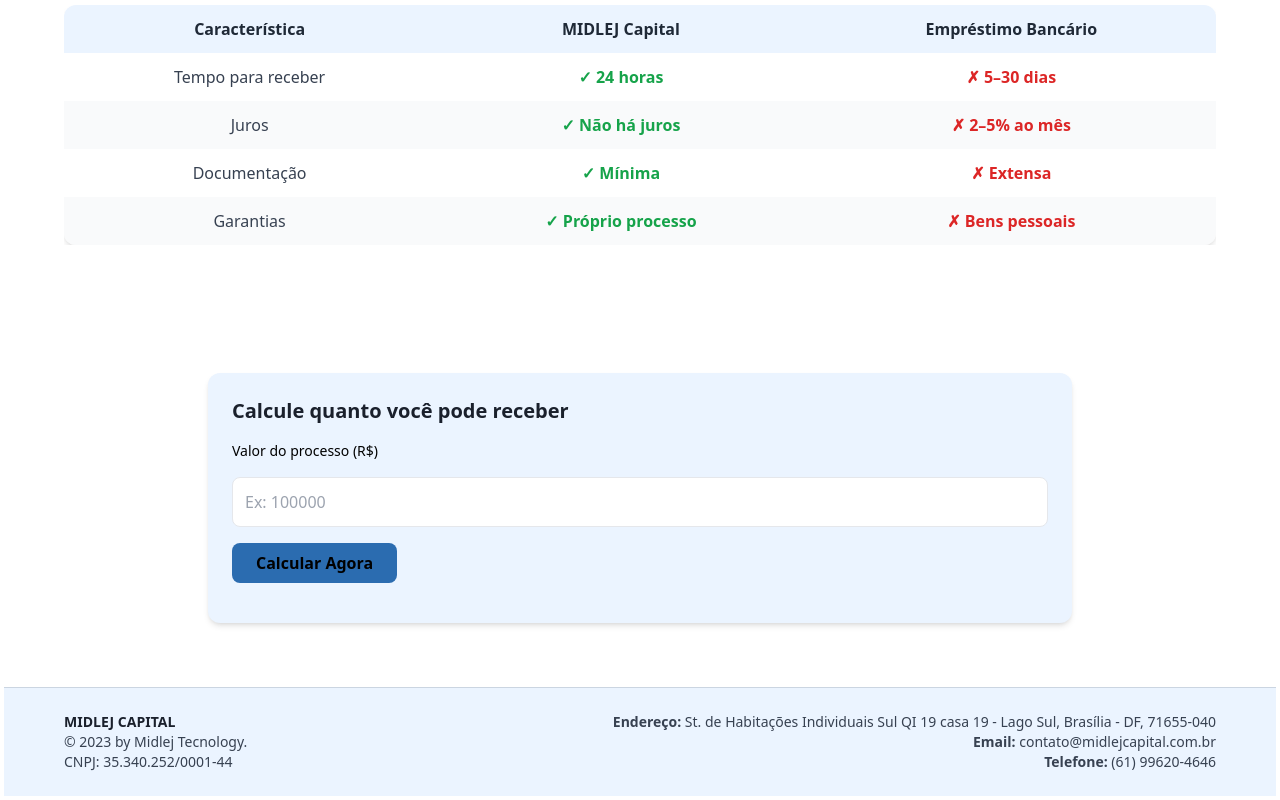
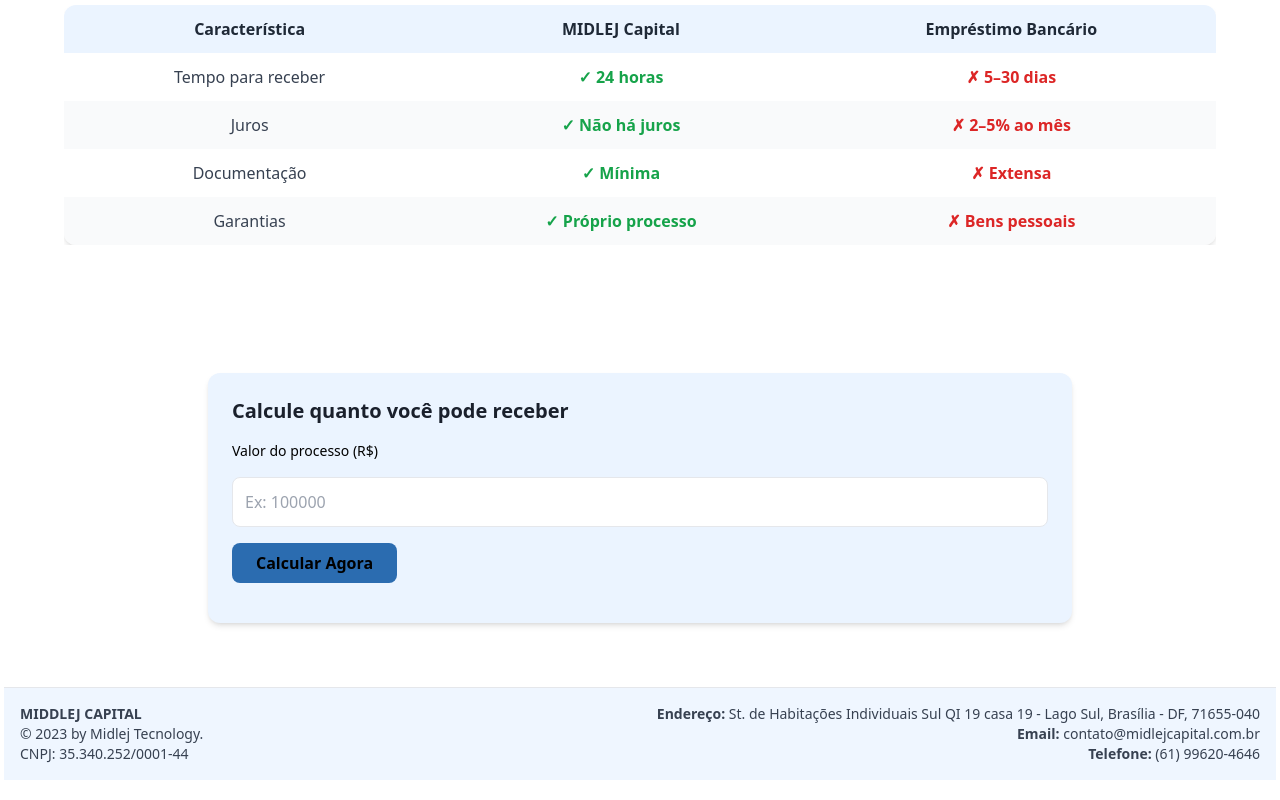
Before and after one commit to skcbroo/front_sell, a React (Vite) app: page / in a window 1280 px wide. Shown: the part 1791-2591 px from the top of the page. Built offline with nearby package versions, Linux system fonts and the light colour scheme.

Commit message:
Update Home.jsx

```diff
--- a/src/pages/Home.jsx
+++ b/src/pages/Home.jsx
@@ -97,26 +97,24 @@ export default function Home() {
             </section>
 
             {/* CONTATO */}
-            <footer className="bg-[#EBF4FF] border-t border-[#CBD5E1] p-15 py-6 px-4">
-  <div className="max-w-6xl mx-auto flex flex-col md:flex-row justify-between text-sm text-gray-700">
-    <div className="mb-4 md:mb-0">
-      <h3 className="font-bold text-[#1A202C]">MIDLEJ CAPITAL</h3>
+            <footer className="bg-blue-50 border-t">
+  <div className="max-w-7xl mx-auto px-4 py-4 grid grid-cols-1 md:grid-cols-2 gap-4 text-sm text-gray-700">
+    {/* Coluna 1 */}
+    <div>
+      <p className="font-bold">MIDDLEJ CAPITAL</p>
       <p>© 2023 by Midlej Tecnology.</p>
       <p>CNPJ: 35.340.252/0001-44</p>
     </div>
-    <div className="text-left md:text-right">
-      <p>
-        <span className="font-semibold">Endereço:</span> St. de Habitações Individuais Sul QI 19 casa 19 - Lago Sul, Brasília - DF, 71655-040
-      </p>
-      <p>
-        <span className="font-semibold">Email:</span> contato@midlejcapital.com.br
-      </p>
-      <p>
-        <span className="font-semibold">Telefone:</span> (61) 99620-4646
-      </p>
+
+    {/* Coluna 2 */}
+    <div className="md:text-right">
+      <p><span className="font-bold">Endereço:</span> St. de Habitações Individuais Sul QI 19 casa 19 - Lago Sul, Brasília - DF, 71655-040</p>
+      <p><span className="font-bold">Email:</span> contato@midlejcapital.com.br</p>
+      <p><span className="font-bold">Telefone:</span> (61) 99620-4646</p>
     </div>
   </div>
 </footer>
+
 
         </NavbarLayout>
     );
```
